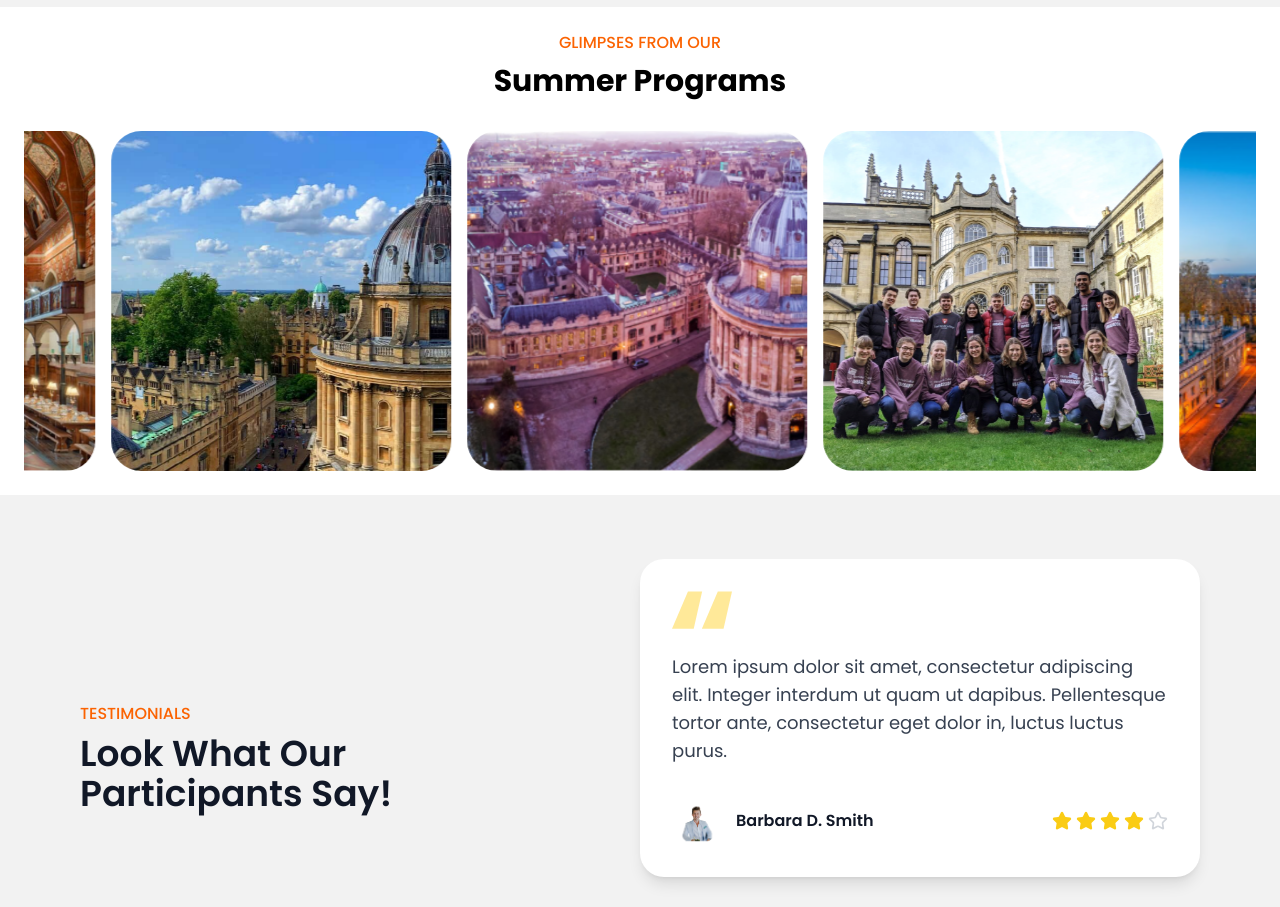
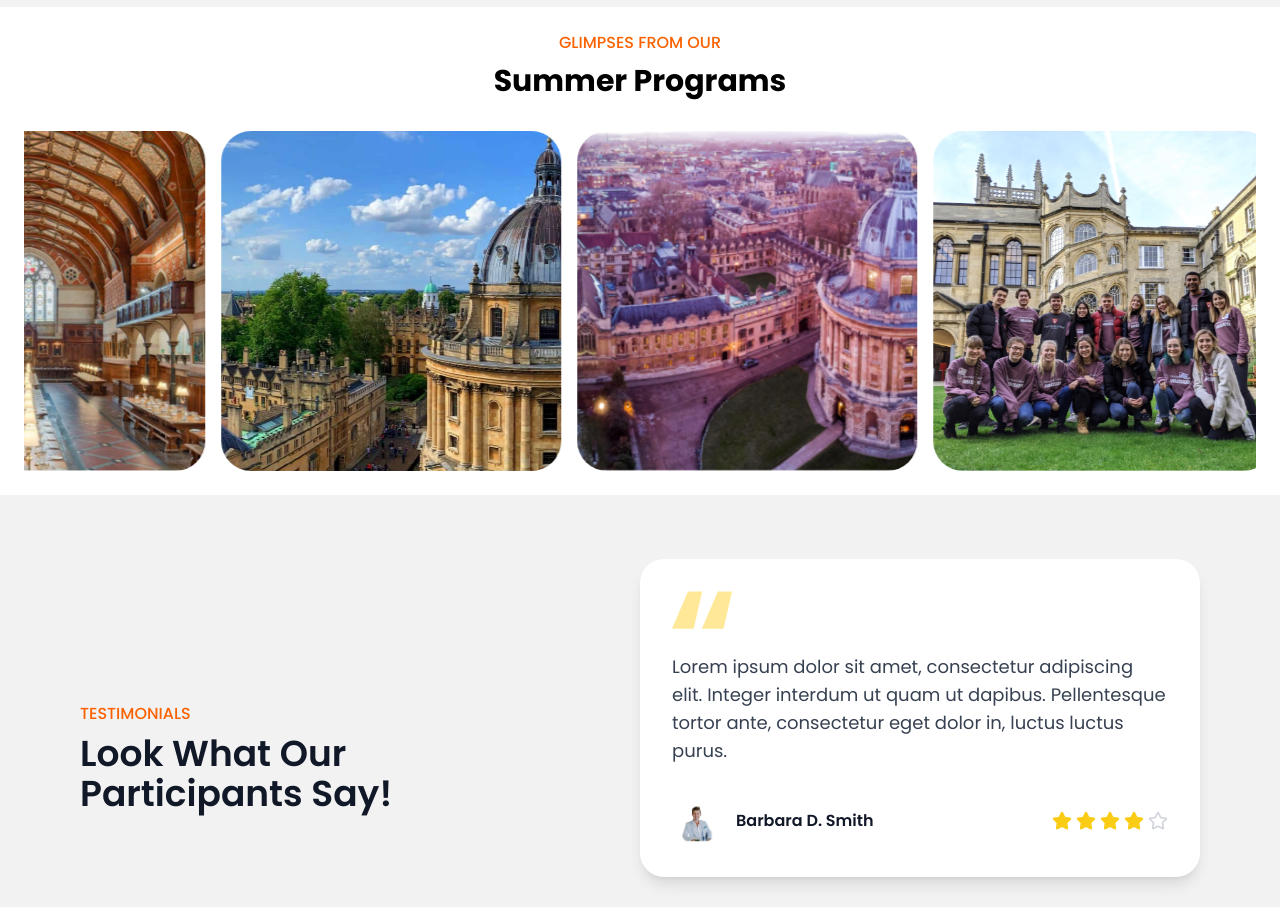
Before and after one commit to uzair-7886/osi, a Next.js app: page / in a window 1280 px wide. Shown: the part 5380-6287 px from the top of the page. Built offline with nearby package versions, Linux system fonts and the light colour scheme.

Commit message:
check scroll

```diff
--- a/app/components/home/ImageSlideshow.jsx
+++ b/app/components/home/ImageSlideshow.jsx
@@ -1,5 +1,26 @@
+import React, { useState, useEffect, useRef } from 'react';
 import Marquee from "react-fast-marquee";
-import React from 'react';
+
+const useScrollPause = () => {
+  const [isPaused, setIsPaused] = useState(false);
+  const timeoutRef = useRef(null);
+
+  useEffect(() => {
+    const handleScroll = () => {
+      setIsPaused(true);
+      if (timeoutRef.current) clearTimeout(timeoutRef.current);
+      timeoutRef.current = setTimeout(() => setIsPaused(false), 1000);
+    };
+
+    window.addEventListener('scroll', handleScroll);
+    return () => {
+      window.removeEventListener('scroll', handleScroll);
+      if (timeoutRef.current) clearTimeout(timeoutRef.current);
+    };
+  }, []);
+
+  return isPaused;
+};
 
 const ImageSlideshow = () => {
   const images = [
@@ -8,8 +29,35 @@ const ImageSlideshow = () => {
     '/images/slideshow/ox3.png',
     '/images/slideshow/ox4.png',
     '/images/slideshow/ox5.png',
+  ];
 
-  ];
+  const isPaused = useScrollPause();
+  const scrollContainerRef = useRef(null);
+  const [isScrolling, setIsScrolling] = useState(false);
+  const [startX, setStartX] = useState(0);
+  const [scrollLeft, setScrollLeft] = useState(0);
+
+  const handleMouseDown = (e) => {
+    setIsScrolling(true);
+    setStartX(e.pageX - scrollContainerRef.current.offsetLeft);
+    setScrollLeft(scrollContainerRef.current.scrollLeft);
+  };
+
+  const handleMouseLeave = () => {
+    setIsScrolling(false);
+  };
+
+  const handleMouseUp = () => {
+    setIsScrolling(false);
+  };
+
+  const handleMouseMove = (e) => {
+    if (!isScrolling) return;
+    e.preventDefault();
+    const x = e.pageX - scrollContainerRef.current.offsetLeft;
+    const walk = (x - startX) * 2;
+    scrollContainerRef.current.scrollLeft = scrollLeft - walk;
+  };
 
   return (
     <div className="w-full max-w-7xl mx-auto p-6">
@@ -18,10 +66,19 @@ const ImageSlideshow = () => {
         <h2 className="text-3xl font-bold">Summer Programs</h2>
       </div>
 
+      <div
+        ref={scrollContainerRef}
+        className={`overflow-x-auto ${isPaused ? 'cursor-grab active:cursor-grabbing' : ''}`}
+        onMouseDown={handleMouseDown}
+        onMouseLeave={handleMouseLeave}
+        onMouseUp={handleMouseUp}
+        onMouseMove={handleMouseMove}
+      >
         <Marquee
           gradient={false}
           speed={40}
           pauseOnHover={true}
+          play={!isPaused}
           className="overflow-hidden"
         >
           {images.map((image, index) => (
@@ -35,6 +92,7 @@ const ImageSlideshow = () => {
           ))}
         </Marquee>
       </div>
+    </div>
   );
 };
 
```
Lines whose indentation alone changed are shown as unchanged.
